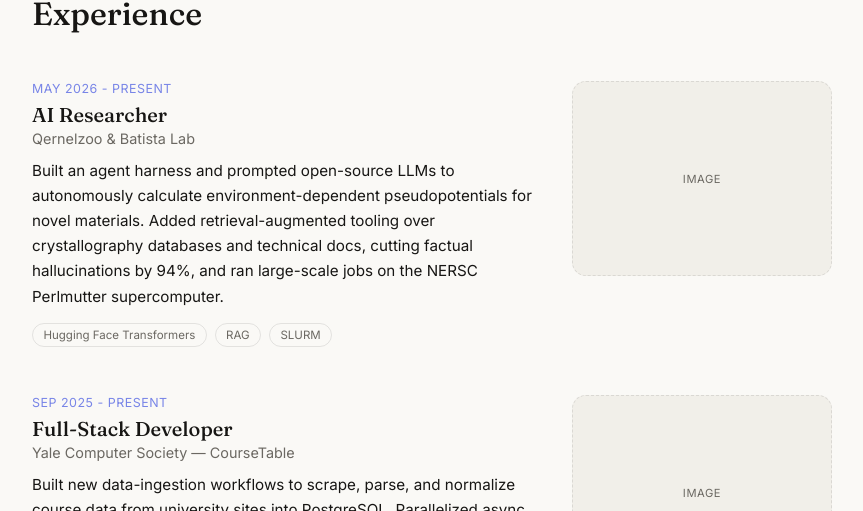
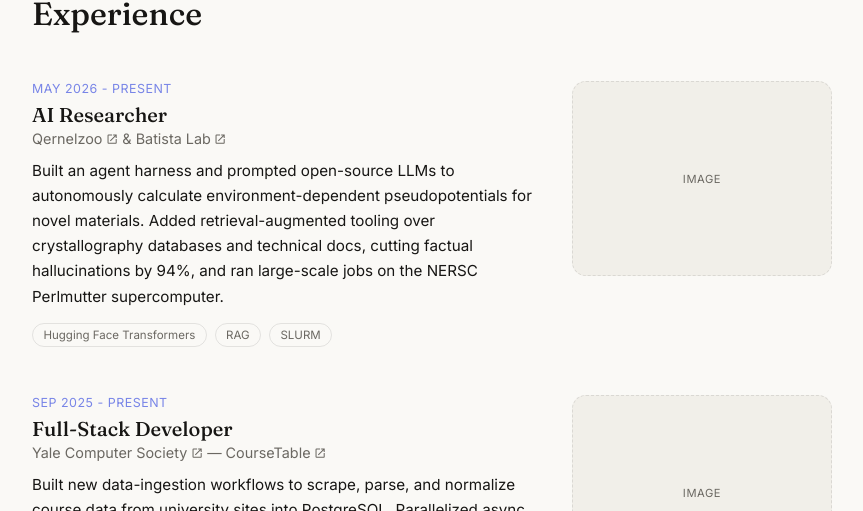
Before and after one commit to brtboi/brtboi.github.io, a React (Vite) app: page / in a window 1280 px wide. Shown: the part 1699-2210 px from the top of the page, without its empty margins (208-1071 px from the left). Built offline with nearby package versions, Linux system fonts and the light colour scheme.

Commit message:
better links

```diff
--- a/src/components/Description.module.scss
+++ b/src/components/Description.module.scss
@@ -23,10 +23,6 @@
   grid-template-columns: 6.5rem 1fr;
   column-gap: 1rem;
 
-  dt {
-
-  }
-
   @media (max-width: 480px) {
     grid-template-columns: 1fr;
   }
--- /dev/null
+++ b/src/components/ExternalLink.module.scss
@@ -0,0 +1,18 @@
+.link {
+  color: inherit;
+  text-decoration: none;
+  text-underline-offset: 0.2em;
+
+  &:hover {
+    color: var(--text);
+    text-decoration: underline;
+  }
+}
+
+.icon {
+  width: 0.85em;
+  height: 0.85em;
+  // margin rather than a space, so the hover underline doesn't run into the icon
+  margin-left: 0.25em;
+  vertical-align: -0.1em;
+}
--- /dev/null
+++ b/src/components/ExternalLink.tsx
@@ -0,0 +1,12 @@
+import type { ReactNode } from 'react'
+import { MdOpenInNew } from 'react-icons/md'
+import styles from './ExternalLink.module.scss'
+
+export default function ExternalLink({ href, children }: { href: string; children: ReactNode }) {
+  return (
+    <a href={href} target="_blank" rel="noreferrer" className={styles.link}>
+      {children}
+      <MdOpenInNew className={styles.icon} aria-hidden="true" />
+    </a>
+  )
+}
--- a/src/content.tsx
+++ b/src/content.tsx
@@ -1,4 +1,5 @@
 import { Detail, Details } from './components/Description'
+import ExternalLink from './components/ExternalLink'
 import type { TimelineEntry } from './components/Timeline'
 
 export const contact = {
@@ -58,7 +59,12 @@ export const experience: TimelineEntry[] = [
   {
     overline: 'May 2026 - Present',
     title: 'AI Researcher',
-    subtitle: 'Qernelzoo & Batista Lab',
+    subtitle: (
+      <>
+        <ExternalLink href="https://qernelzoo.com">Qernelzoo</ExternalLink> &{' '}
+        <ExternalLink href="https://batistalab.com/">Batista Lab</ExternalLink>
+      </>
+    ),
     description:
       'Built an agent harness and prompted open-source LLMs to autonomously calculate environment-dependent pseudopotentials for novel materials. Added retrieval-augmented tooling over crystallography databases and technical docs, cutting factual hallucinations by 94%, and ran large-scale jobs on the NERSC Perlmutter supercomputer.',
     tags: ['Hugging Face Transformers', 'RAG', 'SLURM'],
@@ -66,7 +72,9 @@ export const experience: TimelineEntry[] = [
   {
     overline: 'Sep 2025 - Present',
     title: 'Full-Stack Developer',
-    subtitle: 'Yale Computer Society — CourseTable',
+    subtitle: (<>
+      <ExternalLink href="https://yalecomputersociety.org/">Yale Computer Society</ExternalLink> — <ExternalLink href="https://coursetable.com">CourseTable</ExternalLink>
+    </>),
     description:
       'Built new data-ingestion workflows to scrape, parse, and normalize course data from university sites into PostgreSQL. Parallelized async scraping requests to cut runtime by 80%, and shipped UI improvements for 6,000+ students based on feedback.',
     tags: ['PostgreSQL', 'Async', 'Web Scraping'],
```
